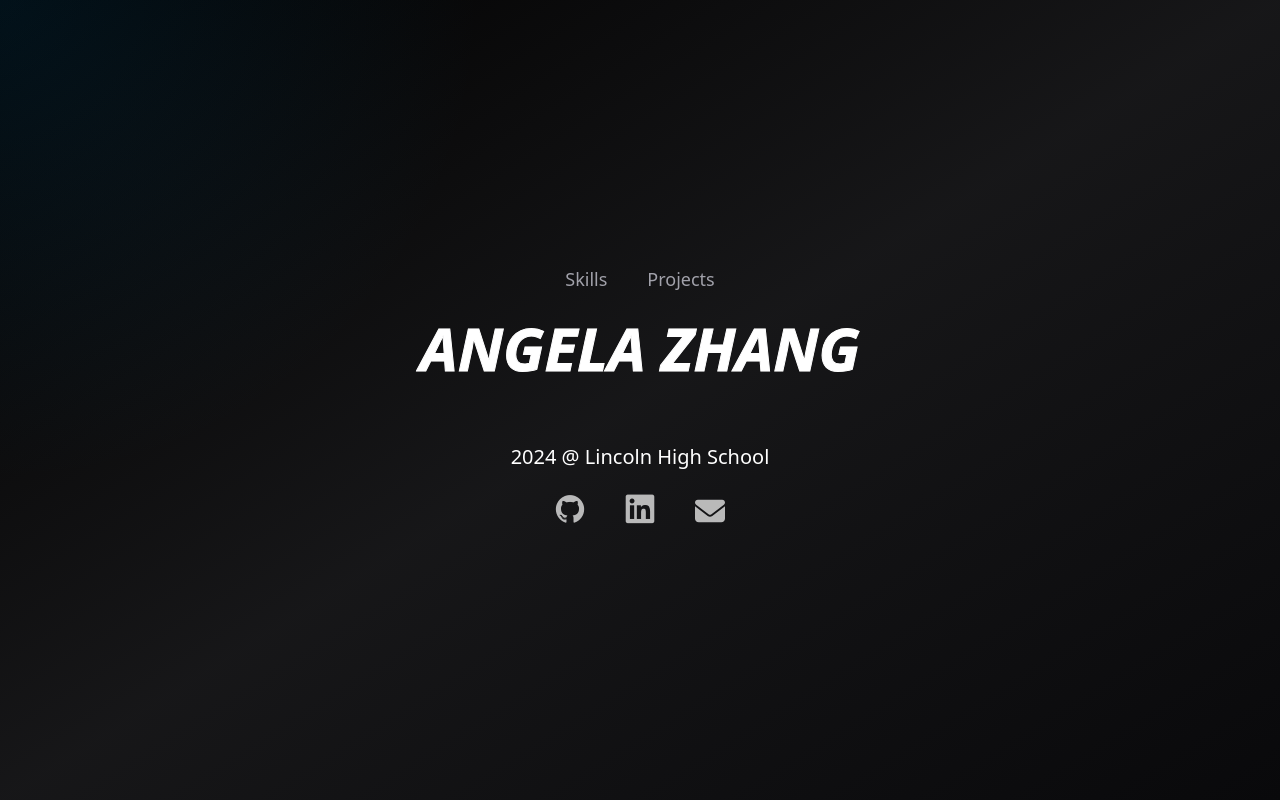
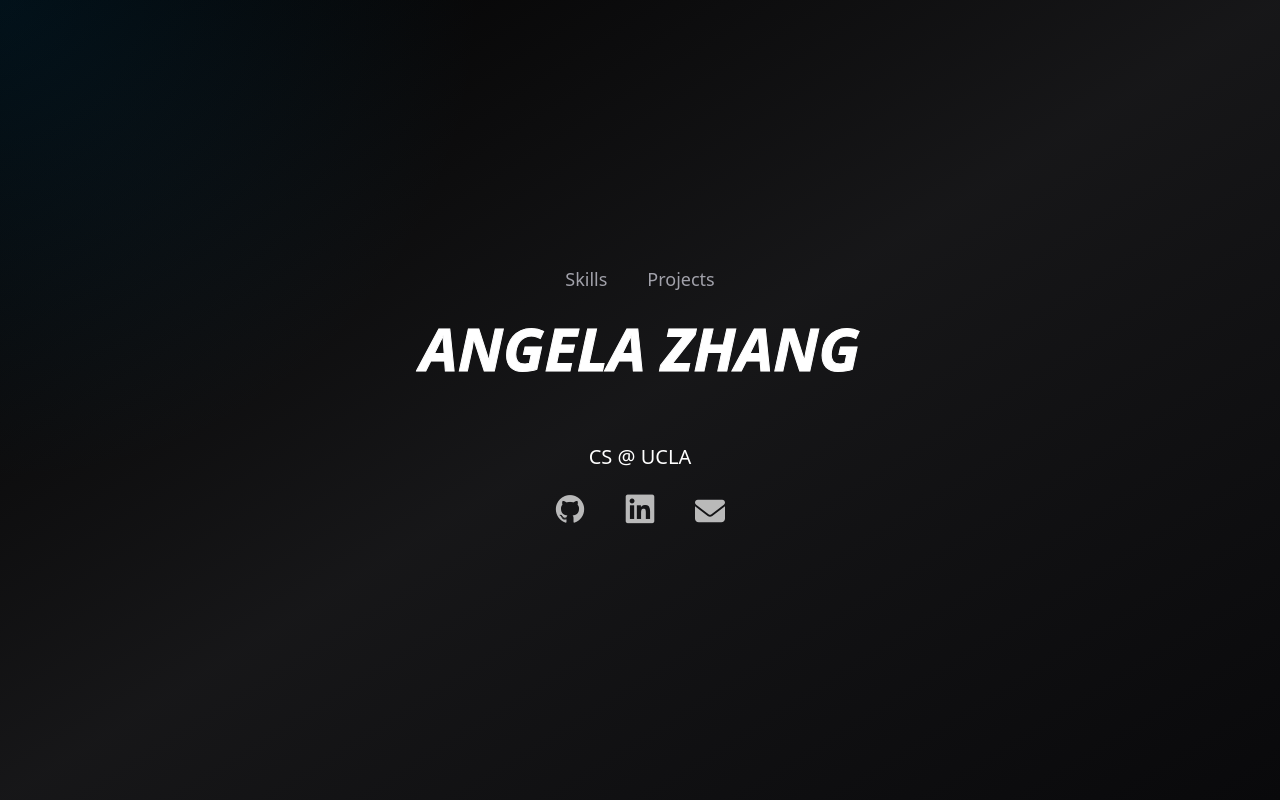
Before and after one commit to ayxz0/angelazhang, a Next.js app: page / in a window 1280 px wide. Shown: the top 800 px of the page. Built offline with nearby package versions, Linux system fonts and the light colour scheme.

Commit message:
updated contacts and bio

```diff
--- a/src/app/page.tsx
+++ b/src/app/page.tsx
@@ -49,7 +49,6 @@ export default function Home() {
                     <div className="mb-2 pt-5 pb-3 flex justify-center font-bold text-5xl">
                         Projects
                     </div>
-                    {/* <p className="pb-4 text-xl flex justify-center font-thin text-zinc-300">Please contact <a href="mailto:angelaz.yuxi@gmail.com" className="italic text-teal-500 hover:text-teal-200">&nbsp;angelaz.yuxi@gmail.com&nbsp;</a> for website inquiries.</p> */}
                     <Projects />
                 </div>
             </section>
--- a/src/components/LandingPage.tsx
+++ b/src/components/LandingPage.tsx
@@ -20,8 +20,7 @@ export default function LandingPage() {
             <div className="my-2 text-center animate-fade-in">
                 <div className="flex text-white text-xl justify-center pt-[7vh] font-thin text-sm">
                     <div className="text-center space-y-1">
-                        <p>2024 @ Lincoln High School</p>
-                        {/* <p>Jr Dev @ MarketPush </p> */}
+                        <p>CS @ UCLA</p>
                     </div>
                 </div>
                 <div className="text-white max-w-5xl w-full justify-center text-sm lg:flex">
@@ -32,7 +31,7 @@ export default function LandingPage() {
                         <a target="_blank" href="https://www.linkedin.com/in/angela-zhang-b1a141233/">
                             <i className="opacity-70 hover:opacity-100 devicon-linkedin-plain"></i>
                         </a>
-                        <a target="_blank" href="mailto:angelaz.yuxi@gmail.com">
+                        <a target="_blank" href="mailto:angelayzhang@ucla.edu">
                             <FontAwesomeIcon className="opacity-70 hover:opacity-100" icon={ faEnvelope } />
                         </a>
                     </div>
```
